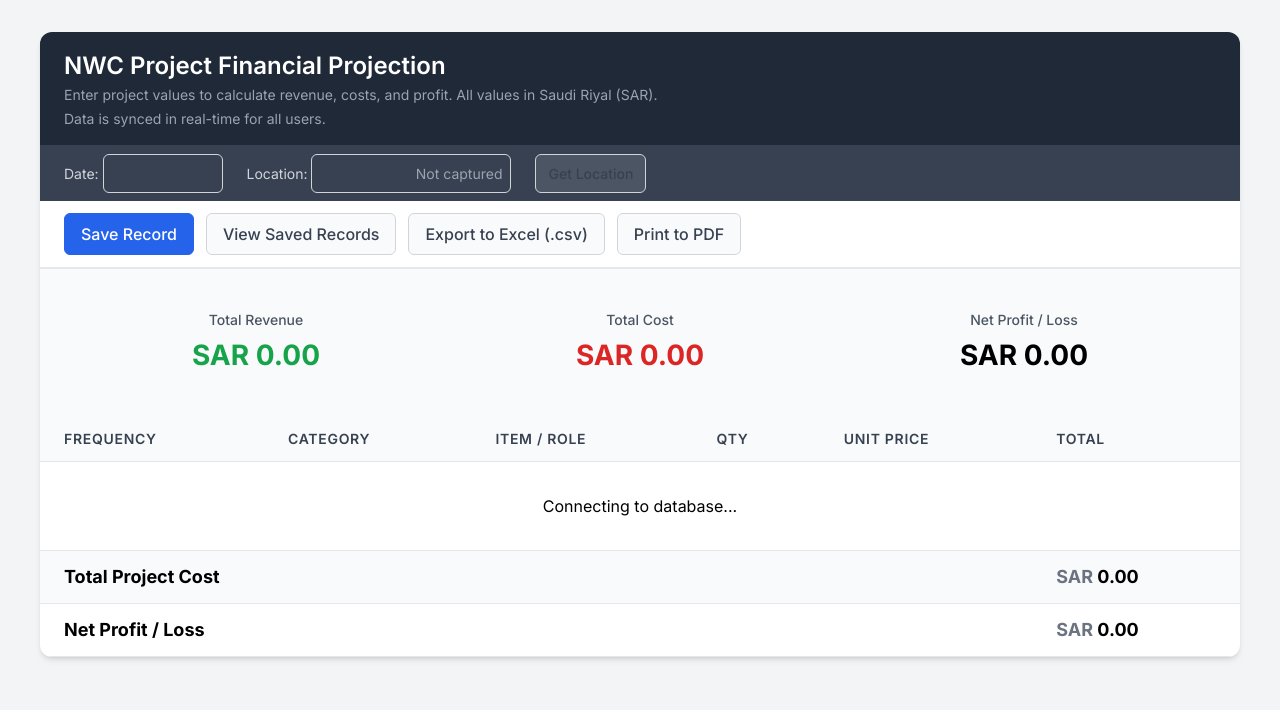
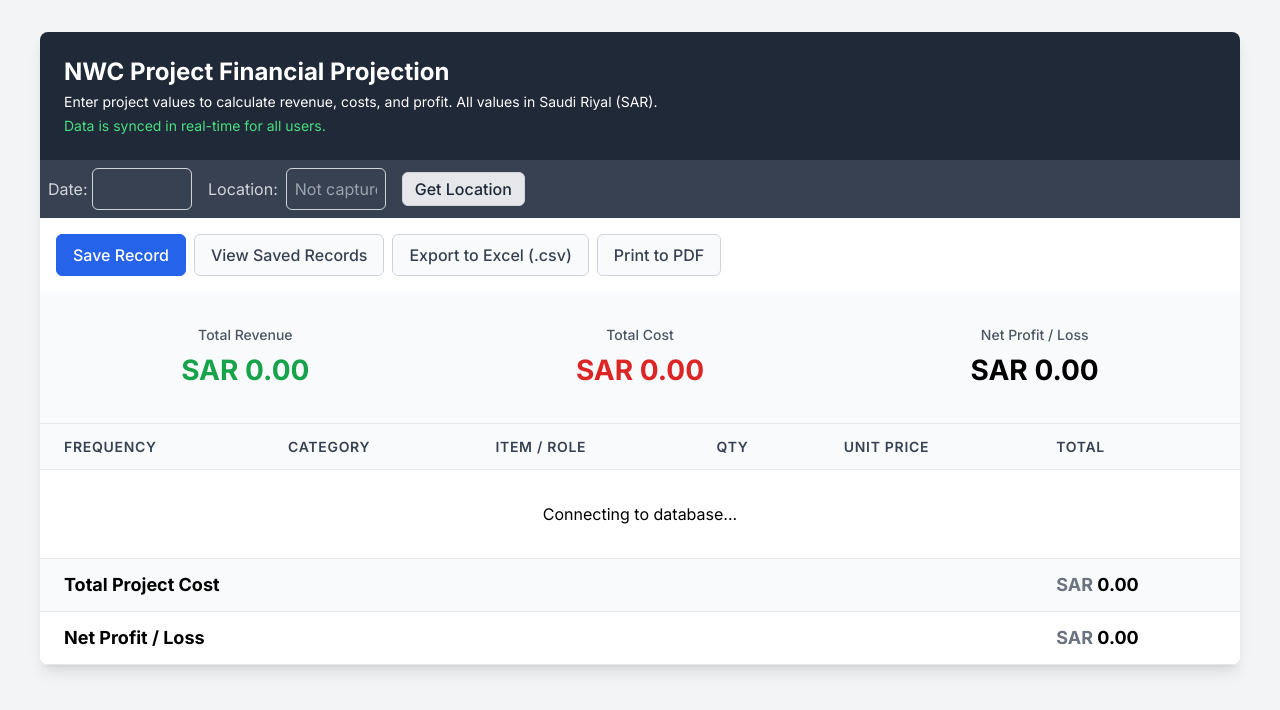
Before and after one commit to abaib/NWC-House-connections-Calculator, a plain HTML site: page index.html in a window 1280 px wide. Drawn offline with nearby package versions, Linux system fonts and the light colour scheme; no server answers.

Commit message:
Update index.html

```diff
--- a/index.html
+++ b/index.html
@@ -12,34 +12,25 @@
             background-color: #f3f4f6;
         }
         .table-container {
+            width: 100%;
             max-width: 1200px;
+            margin: 1rem auto;
+        }
+        @media (min-width: 640px) {
+            .table-container {
                 margin: 2rem auto;
-            background-color: white;
-            border-radius: 0.75rem;
-            box-shadow: 0 4px 6px -1px rgb(0 0 0 / 0.1), 0 2px 4px -2px rgb(0 0 0 / 0.1);
-            overflow: hidden;
+            }
+        }
+        .table-wrapper {
+            overflow-x: auto;
         }
         .table-header {
             background-color: #1f2937;
             color: white;
-            padding: 1rem 1.5rem;
-            border-bottom: 1px solid #374151;
-        }
-        .table-header h1 {
-            font-size: 1.5rem;
-            font-weight: 600;
-        }
-        .table-header p {
-            font-size: 0.875rem;
-            color: #9ca3af;
         }
         .info-bar {
-            display: flex;
-            gap: 1.5rem;
-            padding: 0.5rem 1.5rem;
             background-color: #374151;
             color: #d1d5db;
-            font-size: 0.875rem;
         }
         .info-bar input {
             background: transparent;
@@ -48,11 +39,6 @@
         }
         .actions-bar {
             background-color: #fff;
-            padding: 0.75rem 1.5rem;
-            border-bottom: 1px solid #e5e7eb;
-            display: flex;
-            flex-wrap: wrap;
-            gap: 0.75rem;
         }
         .action-btn {
             display: inline-flex;
@@ -80,12 +66,14 @@
         }
         table {
             width: 100%;
+            min-width: 800px; /* Ensures table has a minimum width before scrolling */
             border-collapse: collapse;
         }
         th, td {
             padding: 0.75rem 1.5rem;
             text-align: left;
             border-bottom: 1px solid #e5e7eb;
+            white-space: nowrap;
         }
         th {
             background-color: #f9fafb;
@@ -135,15 +123,6 @@
         }
         .summary-card {
             background-color: #f9fafb;
-            padding: 1.5rem;
-            border-top: 1px solid #e5e7eb;
-            display: flex;
-            justify-content: space-around;
-            flex-wrap: wrap;
-        }
-        .summary-item {
-            text-align: center;
-            padding: 1rem;
         }
         .summary-item .label {
             font-size: 0.875rem;
@@ -224,41 +203,42 @@
 </head>
 <body>
 
-    <div class="table-container">
-        <div class="table-header">
-            <h1>NWC Project Financial Projection</h1>
-            <p>Enter project values to calculate revenue, costs, and profit. All values in Saudi Riyal (SAR).</p>
+    <div class="table-container bg-white rounded-lg shadow-lg overflow-hidden">
+        <div class="table-header p-4 sm:p-6">
+            <h1 class="text-xl sm:text-2xl font-bold">NWC Project Financial Projection</h1>
+            <p class="text-sm mt-1">Enter project values to calculate revenue, costs, and profit. All values in Saudi Riyal (SAR).</p>
             <p class="text-sm text-green-400 mt-1">Data is synced in real-time for all users.</p>
         </div>
 
-        <div class="info-bar">
-            <div>Date: <input type="text" id="record-date" style="width: 120px;" readonly></div>
-            <div>Location: <input type="text" id="record-location" style="width: 200px;" placeholder="Not captured" readonly></div>
-            <button id="get-location-btn" class="action-btn" style="background-color: #4b5563; padding: 0.25rem 0.75rem;">Get Location</button>
+        <div class="info-bar flex flex-wrap items-center gap-4 p-3 sm:p-2">
+            <div>Date: <input type="text" id="record-date" class="w-28" readonly></div>
+            <div class="flex items-center gap-2">Location: <input type="text" id="record-location" class="w-40" placeholder="Not captured" readonly></div>
+            <button id="get-location-btn" class="action-btn !bg-gray-200 !text-gray-800 hover:!bg-gray-300 !py-1 !px-3">Get Location</button>
         </div>
 
-        <div class="actions-bar">
+        <div class="actions-bar flex flex-wrap items-center gap-2 p-3 sm:p-4">
             <button id="save-record-btn" class="action-btn primary">Save Record</button>
             <button id="view-records-btn" class="action-btn">View Saved Records</button>
             <button id="export-btn" class="action-btn">Export to Excel (.csv)</button>
             <button id="print-btn" class="action-btn">Print to PDF</button>
         </div>
 
-        <div id="summary" class="summary-card">
-            <div class="summary-item">
+        <div id="summary" class="summary-card grid grid-cols-1 sm:grid-cols-3 gap-4 p-4 border-b border-gray-200">
+            <div class="summary-item text-center p-4">
                 <div class="label">Total Revenue</div>
                 <div id="summary-revenue" class="value total-revenue">SAR 0.00</div>
             </div>
-            <div class="summary-item">
+            <div class="summary-item text-center p-4">
                 <div class="label">Total Cost</div>
                 <div id="summary-cost" class="value total-cost">SAR 0.00</div>
             </div>
-            <div class="summary-item">
+            <div class="summary-item text-center p-4">
                 <div class="label">Net Profit / Loss</div>
                 <div id="summary-profit" class="value">SAR 0.00</div>
             </div>
         </div>
 
+        <div class="table-wrapper">
             <table id="financial-table">
                 <thead>
                     <tr>
@@ -284,6 +264,7 @@
                     </tr>
                 </tfoot>
             </table>
+        </div>
     </div>
 
     <!-- Modal for Saved Records -->
@@ -350,7 +331,6 @@
         }
 
         // --- DATA & UI FUNCTIONS ---
-        // This function is now only responsible for updating the database.
         async function updateDataInFirestore() {
             const dataToSave = [];
             document.getElementById('table-body').querySelectorAll('tr[data-type]').forEach(row => {
@@ -371,7 +351,6 @@
             }
         }
 
-        // This function is called on every input to provide immediate feedback.
         function handleLocalInput() {
             calculateAll();
             updateDataInFirestore();
@@ -609,7 +588,7 @@
 
             // 4. Setup real-time listener
             onSnapshot(projectionDocRef, (docSnap) => {
-                // If the snapshot has pending writes, it's a local change.
+                // If the snapshot has pending writes, it's a local change from this client.
                 // The local UI is already updated, so we skip the full re-render to avoid losing focus.
                 if (docSnap.metadata.hasPendingWrites) {
                     return;
```
Lines whose indentation alone changed are shown as unchanged.
